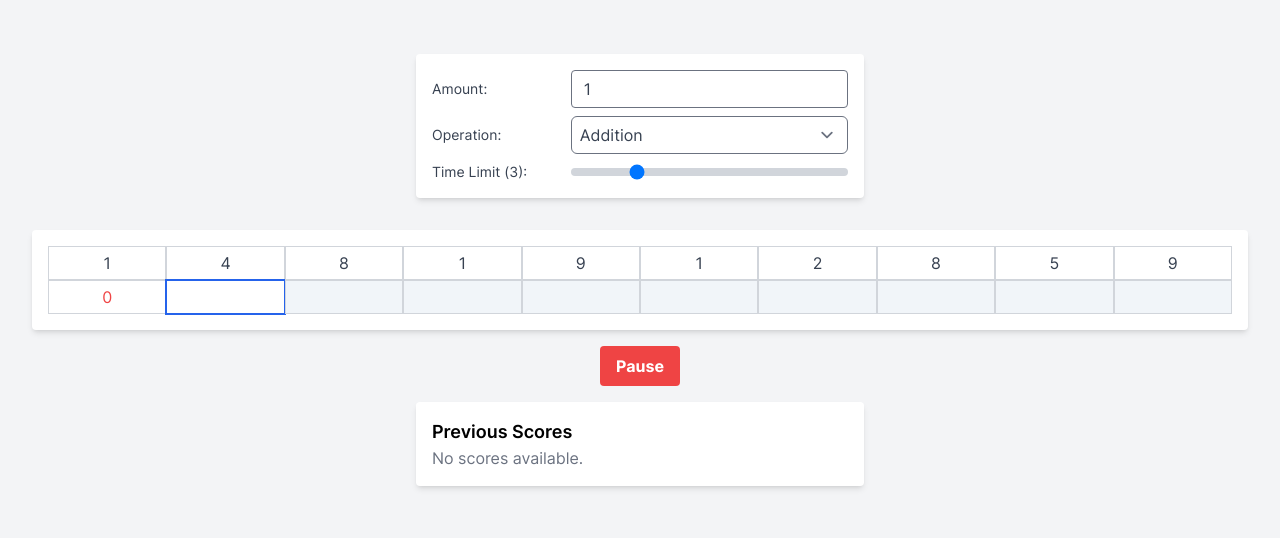
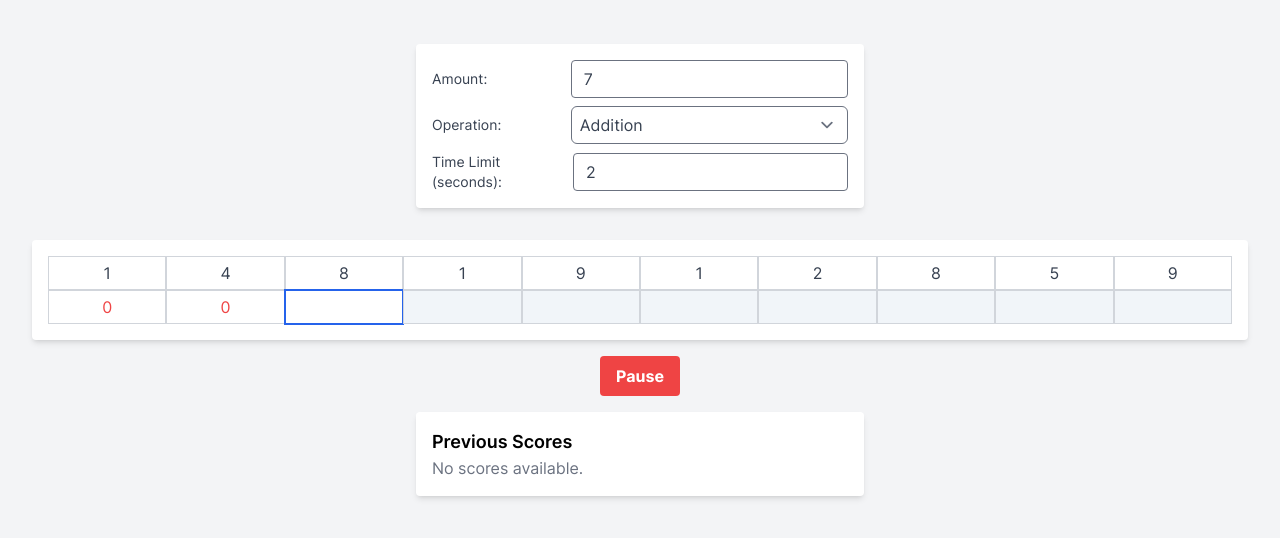
Before and after one commit to path-find-er/warmup, a Next.js app: page / in a window 1280 px wide. Shown: the part 130-668 px from the top of the page. Built offline with nearby package versions, Linux system fonts and the light colour scheme.

Commit message:
chore: save

```diff
--- a/src/components/game/display/InputCell.tsx
+++ b/src/components/game/display/InputCell.tsx
@@ -12,6 +12,10 @@ export const InputCell: React.FC<{
 }> = ({ challengeIndex, dispatch, correct, attempt, isCurrent }) => {
   const [inputValue, setInputValue] = useState<number | undefined>(attempt);
 
+  useEffect(() => {
+    setInputValue(attempt);
+  }, [attempt]);
+
   const inputRef = useRef<HTMLInputElement | null>(null); // Create a ref
 
   const handleInputChange = (event: React.ChangeEvent<HTMLInputElement>) => {
@@ -23,6 +27,7 @@ export const InputCell: React.FC<{
         type: 'ATTEMPT',
         payload: { index: challengeIndex, attempt: newValue },
       });
+      dispatch({ type: 'RESUME_GAME' });
     } else {
       setInputValue(0);
     }
--- a/src/components/game/settings/TimeLimitSelector.tsx
+++ b/src/components/game/settings/TimeLimitSelector.tsx
@@ -8,14 +8,14 @@ export const TimeLimitSelector: React.FC<{
 }> = ({ dispatch, timeLimit }) => (
   <div className='flex items-center justify-between'>
     <label htmlFor='timeLimit' className='text-sm text-gray-700'>
-      Time Limit ({timeLimit}):
+      Time Limit (seconds):
     </label>
     <input
       id='timeLimit'
-      type='range'
+      className='focus:shadow-outline w-2/3 appearance-none rounded leading-tight text-gray-700 focus:outline-none'
+      type='number'
       min={1}
       max={10}
-      className='h-2 w-2/3 appearance-none rounded-full bg-gray-300'
       onChange={(e) =>
         dispatch({
           type: 'SET_TIME_LIMIT',
--- a/src/state.ts
+++ b/src/state.ts
@@ -18,16 +18,16 @@ const generateRandomChallenges = () => {
 
 const generateInitialLevel = () => {
   return {
-    difficulty: 1,
+    difficulty: Math.floor(Math.random() * 5) + 3,
     operation: 'add',
-    timeLimit: 3,
+    timeLimit: 2,
     challenges: generateRandomChallenges(),
     currentChallenge: 0,
   } as Level;
 };
 
 export const initialState: GameState = {
-  level: generateInitialLevel(),
+  level: generateInitialLevel(1),
   scores: {
     currentScore: 0,
     previousScores: [],
```
